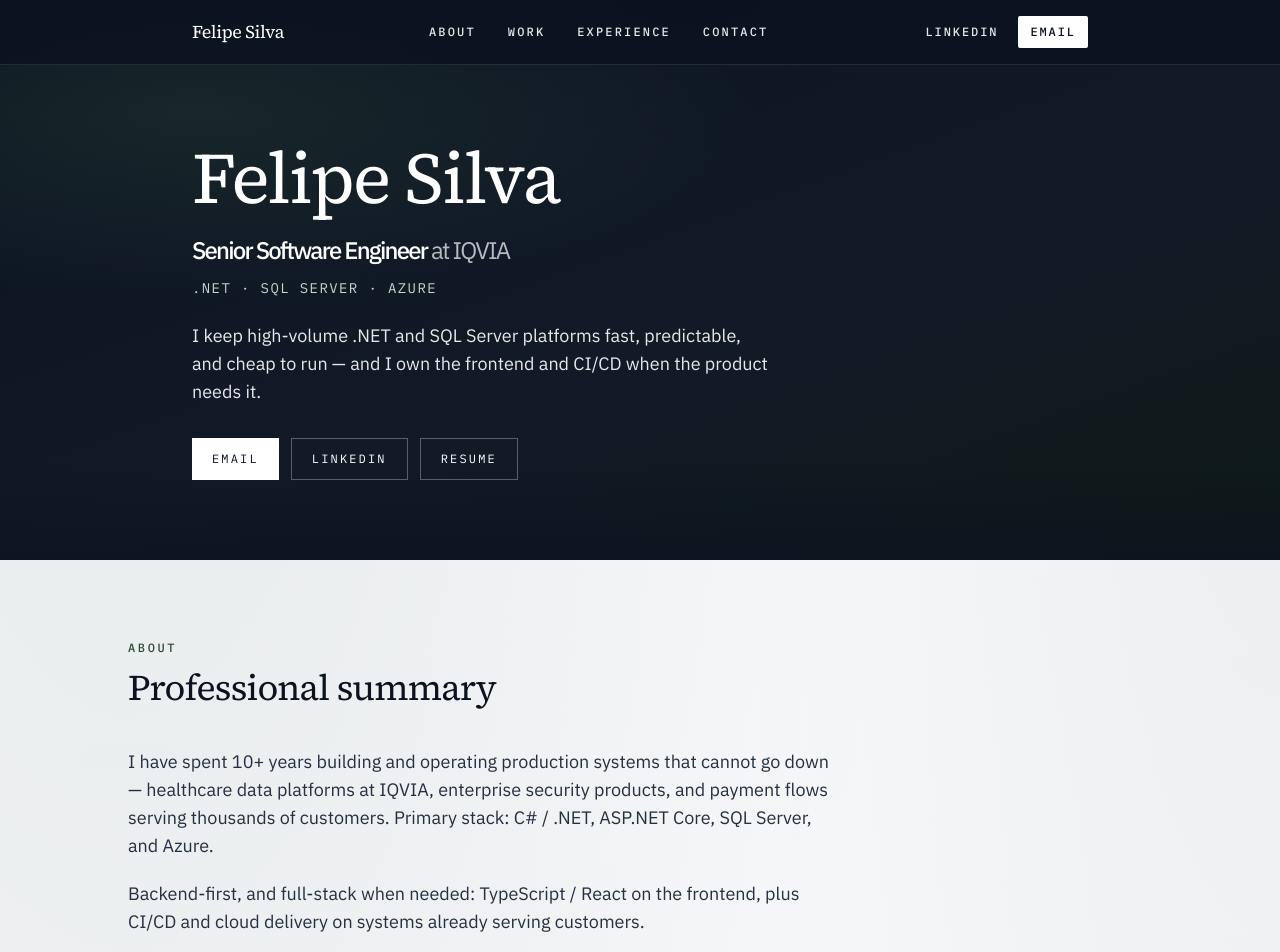
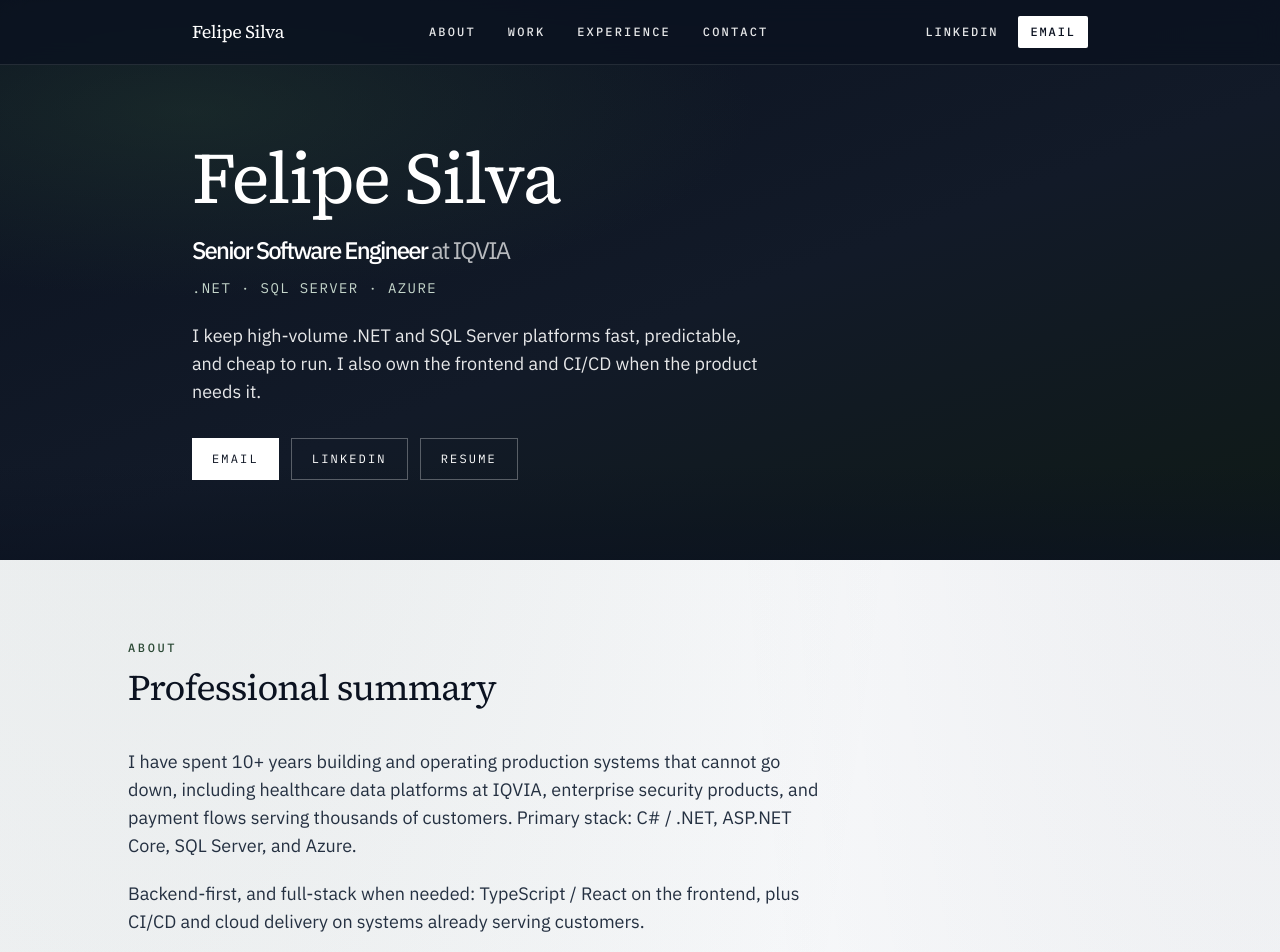
Before and after one commit to felipewrsilva/portfolio, a Next.js app: page / in a window 1280 px wide. Shown: the top 952 px of the page. Built offline with nearby package versions, Linux system fonts and the light colour scheme.

Commit message:
refactor: update profile title and tagline for clarity
Revise the title in the layout and enhance the tagline in the CV data to improve clarity and presentation of professional information. These changes ensure consistency and better reflect current roles and responsibilities.

```diff
--- a/app/layout.tsx
+++ b/app/layout.tsx
@@ -26,7 +26,7 @@ const mono = IBM_Plex_Mono({
 })
 
 const title =
-  'Felipe Silva — Senior Backend Engineer (.NET) | Madrid, Remote EU/US'
+  'Felipe Silva | Senior Backend Engineer (.NET) | Madrid, Remote EU/US'
 const description =
   'Senior .NET engineer in Madrid (UTC+1). 10+ years in C# / .NET, SQL Server, and Azure. Remote-ready for EU hours and US Eastern overlap.'
 
--- a/data/cv.ts
+++ b/data/cv.ts
@@ -3,7 +3,7 @@ export const profile = {
   title: 'Senior Software Engineer',
   focus: '.NET · SQL Server · Azure',
   tagline:
-    'I keep high-volume .NET and SQL Server platforms fast, predictable, and cheap to run — and I own the frontend and CI/CD when the product needs it.',
+    'I keep high-volume .NET and SQL Server platforms fast, predictable, and cheap to run. I also own the frontend and CI/CD when the product needs it.',
   company: 'IQVIA',
   yearsExperience: '10+ years',
   location: 'Madrid, Spain',
@@ -21,7 +21,7 @@ export const profile = {
 }
 
 export const summary = [
-  'I have spent 10+ years building and operating production systems that cannot go down — healthcare data platforms at IQVIA, enterprise security products, and payment flows serving thousands of customers. Primary stack: C# / .NET, ASP.NET Core, SQL Server, and Azure.',
+  'I have spent 10+ years building and operating production systems that cannot go down, including healthcare data platforms at IQVIA, enterprise security products, and payment flows serving thousands of customers. Primary stack: C# / .NET, ASP.NET Core, SQL Server, and Azure.',
   'Backend-first, and full-stack when needed: TypeScript / React on the frontend, plus CI/CD and cloud delivery on systems already serving customers.',
 ]
 
```
